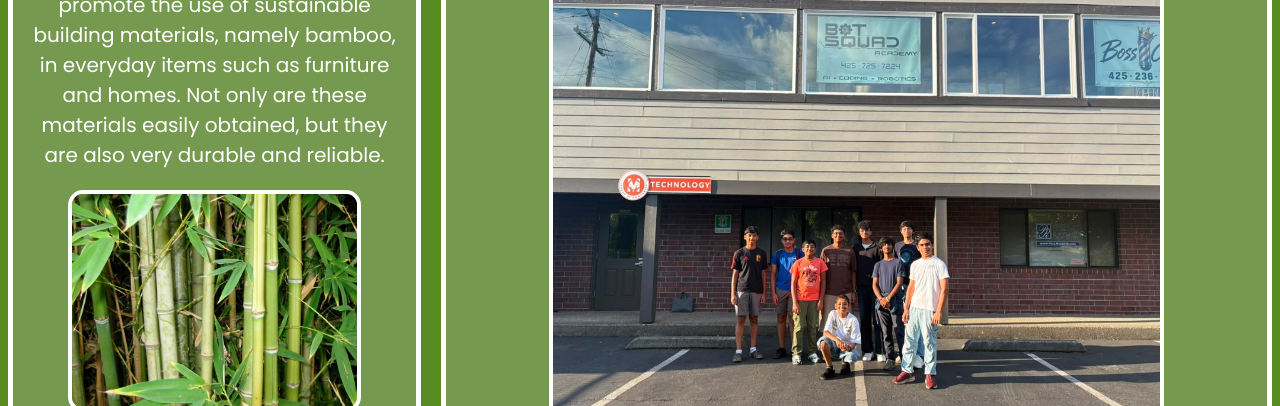
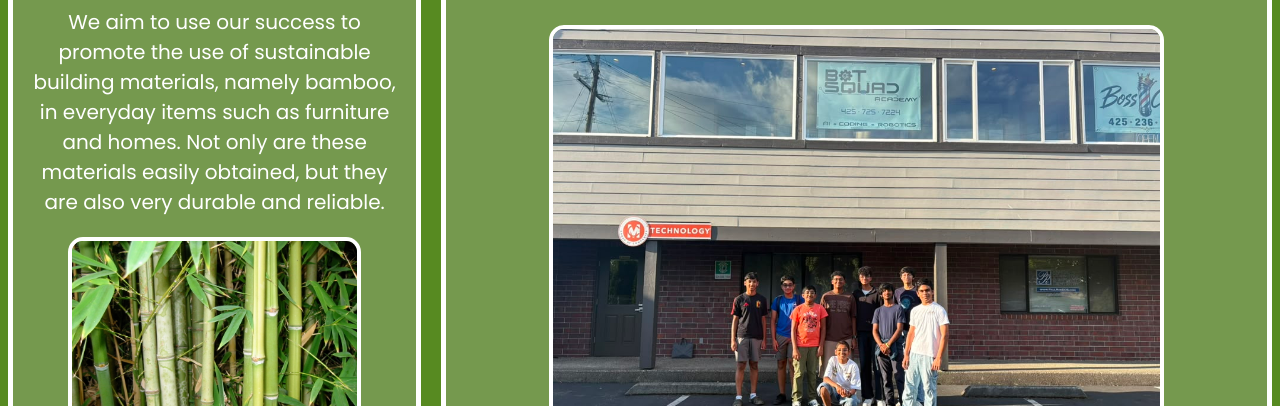
Before and after one commit to karthikravuru7-blip/Bamboozled-FTC-Website, a plain HTML site: page index.html in a window 1280 px wide. Shown: the part 482-888 px from the top of the page. Drawn offline with Linux system fonts and the light colour scheme; a web font is replaced by a local one.

Commit message:
a few things

```diff
--- a/styles.css
+++ b/styles.css
@@ -91,7 +91,9 @@ h3{
 
 .content {
     background-color: #7D9E4F;
-    border: 5px solid white
+    border: 5px solid white;
+    margin-bottom: 2%;
+    margin-top: 2%;
 }
 
 .spacer128px{
```
